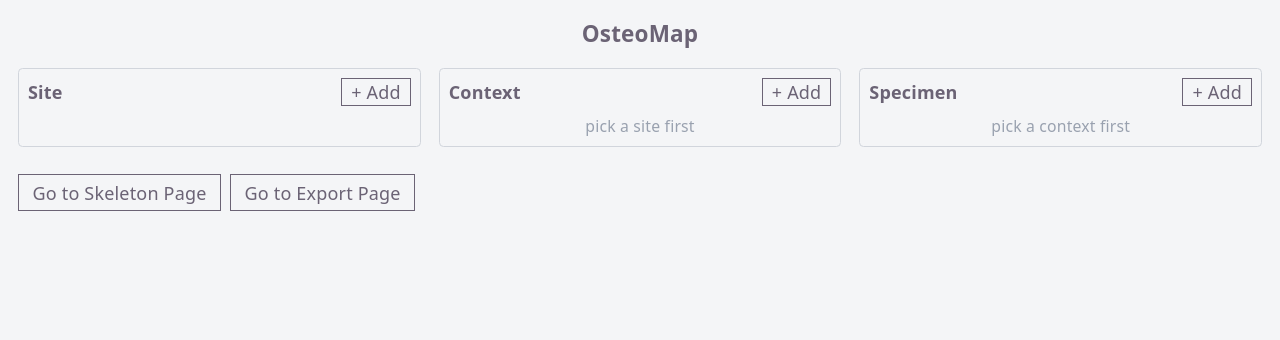
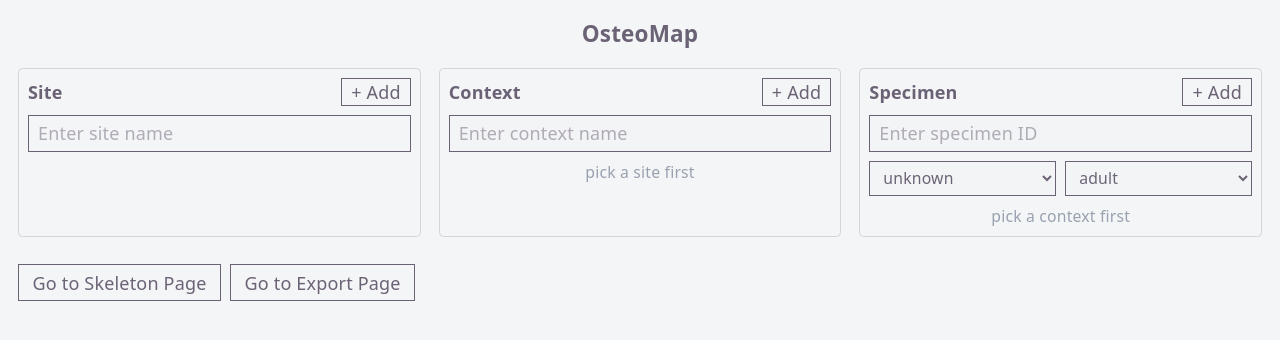
Before and after one commit to Donaks1/3200_53, a React (Vite) app in the folder osteomap/: page / in a window 1280 px wide. Shown: the top 340 px of the page. Built offline with nearby package versions, Linux system fonts and the light colour scheme.

Commit message:
Madee site/context/specimen entry reliable by replacing window prompts with inline form inputs

```diff
--- /dev/null
+++ b/osteomap/src/db/id.ts
@@ -0,0 +1,22 @@
+export function createId(): string {
+  const cryptoApi = globalThis.crypto
+
+  if (cryptoApi?.randomUUID) {
+    return cryptoApi.randomUUID()
+  }
+
+  if (cryptoApi?.getRandomValues) {
+    const bytes = new Uint8Array(16)
+    cryptoApi.getRandomValues(bytes)
+
+    // RFC 4122 v4 formatting bits
+    bytes[6] = (bytes[6] & 0x0f) | 0x40
+    bytes[8] = (bytes[8] & 0x3f) | 0x80
+
+    const hex = Array.from(bytes, (byte) => byte.toString(16).padStart(2, '0'))
+    return `${hex.slice(0, 4).join('')}${hex.slice(4, 6).join('')}-${hex.slice(6, 8).join('')}-${hex.slice(8, 10).join('')}-${hex.slice(10, 12).join('')}-${hex.slice(12, 16).join('')}`
+  }
+
+  const random = () => Math.floor((1 + Math.random()) * 0x10000).toString(16).slice(1)
+  return `${random()}${random()}-${random()}-${random()}-${random()}-${random()}${random()}${random()}`
+}
--- a/osteomap/src/db/siteOperation.ts
+++ b/osteomap/src/db/siteOperation.ts
@@ -1,9 +1,10 @@
 import { db } from "./db";
 import type { SiteRecord } from "./types";
+import { createId } from "./id";
 
 export async function createSite(siteName: string): Promise<SiteRecord> {
     const site: SiteRecord = {
-        siteId: crypto.randomUUID(),
+        siteId: createId(),
         siteName,
     };
     await db.sites.add(site);
--- a/osteomap/src/pages/HomePage.tsx
+++ b/osteomap/src/pages/HomePage.tsx
@@ -9,6 +9,12 @@ function HomePage({ onNavigate }: { onNavigate: NavigateFn }) {
   const [sites, setSites] = useState<SiteRecord[]>([])
   const [contexts, setContexts] = useState<ContextRecord[]>([])
   const [cases, setCases] = useState<CaseRecord[]>([])
+
+  const [newSiteName, setNewSiteName] = useState('')
+  const [newContextName, setNewContextName] = useState('')
+  const [newCaseName, setNewCaseName] = useState('')
+  const [newCaseSex, setNewCaseSex] = useState('unknown')
+  const [newCaseAgeGroup, setNewCaseAgeGroup] = useState<AgeGroup>('adult')
 
   const [siteId, setSiteId] = useState<string | null>(null)
   const [contextId, setContextId] = useState<string | null>(null)
@@ -34,10 +40,11 @@ function HomePage({ onNavigate }: { onNavigate: NavigateFn }) {
 
   // --- Site buttons ---
   async function addSite() {
-    const name = window.prompt('Site name?')
+    const name = newSiteName.trim()
     if (!name) return
     const site = await createSite(name)
     setSites((prev) => [...prev, site])
+    setNewSiteName('')
   }
 
   async function editSite(id: string) {
@@ -64,10 +71,11 @@ function HomePage({ onNavigate }: { onNavigate: NavigateFn }) {
   // --- Context buttons ---
   async function addContext() {
     if (!currentSite) return
-    const name = window.prompt('Context name?')
+    const name = newContextName.trim()
     if (!name) return
     const newContext = await createContext(name, currentSite.siteId)
     setContexts((prev) => [...prev, newContext])
+    setNewContextName('')
   }
 
   async function editContext(id: string) {
@@ -95,15 +103,18 @@ function HomePage({ onNavigate }: { onNavigate: NavigateFn }) {
 
   //Case buttons
   async function addCase() {
-    if (!currentSite || !currentContext) return
-    const name = window.prompt('Case name?')
+    if (!currentContext) return
+    const name = newCaseName.trim()
     if (!name) return
-    const sex = window.prompt('Sex? (male/female/unknown)') ?? 'unknown'
-    const ageGroup = window.prompt('Age group? (infant/child/adolescent/adult)') as AgeGroup
+    const sex = newCaseSex
+    const ageGroup = newCaseAgeGroup
 
 
     const newCase = await createCase(currentContext.contextId, { caseName: name, sex, ageGroup })
     setCases((prev) => [...prev, newCase])
+    setNewCaseName('')
+    setNewCaseSex('unknown')
+    setNewCaseAgeGroup('adult')
   }
 
   async function editCase(id: string) {
@@ -144,6 +155,20 @@ function HomePage({ onNavigate }: { onNavigate: NavigateFn }) {
               + Add
             </button>
           </div>
+          <input
+            type="text"
+            value={newSiteName}
+            onChange={(event) => setNewSiteName(event.target.value)}
+            onKeyDown={(event) => {
+              if (event.key === 'Enter') {
+                event.preventDefault()
+                void addSite()
+              }
+            }}
+            className="mb-2 w-full border px-2 py-1 text-sm"
+            placeholder="Enter site name"
+            aria-label="Site name"
+          />
           {sites.map((s) => (
             <div key={s.siteId} className="flex items-center gap-1 mb-1">
               <button
@@ -178,6 +203,21 @@ function HomePage({ onNavigate }: { onNavigate: NavigateFn }) {
               + Add
             </button>
           </div>
+          <input
+            type="text"
+            value={newContextName}
+            onChange={(event) => setNewContextName(event.target.value)}
+            onKeyDown={(event) => {
+              if (event.key === 'Enter') {
+                event.preventDefault()
+                void addContext()
+              }
+            }}
+            className="mb-2 w-full border px-2 py-1 text-sm disabled:bg-gray-100"
+            placeholder="Enter context name"
+            aria-label="Context name"
+            disabled={!currentSite}
+          />
           {!currentSite && <p className="text-sm text-gray-400">pick a site first</p>}
           {contexts.map((c) => (
             <div key={c.contextId} className="flex items-center gap-1 mb-1">
@@ -212,6 +252,46 @@ function HomePage({ onNavigate }: { onNavigate: NavigateFn }) {
             <button className="border px-2 text-sm" onClick={addCase} disabled={!currentContext}>
               + Add
             </button>
+          </div>
+          <input
+            type="text"
+            value={newCaseName}
+            onChange={(event) => setNewCaseName(event.target.value)}
+            onKeyDown={(event) => {
+              if (event.key === 'Enter') {
+                event.preventDefault()
+                void addCase()
+              }
+            }}
+            className="mb-2 w-full border px-2 py-1 text-sm disabled:bg-gray-100"
+            placeholder="Enter specimen ID"
+            aria-label="Specimen ID"
+            disabled={!currentContext}
+          />
+          <div className="mb-2 flex gap-2">
+            <select
+              value={newCaseSex}
+              onChange={(event) => setNewCaseSex(event.target.value)}
+              className="w-full border px-2 py-1 text-sm disabled:bg-gray-100"
+              aria-label="Specimen sex"
+              disabled={!currentContext}
+            >
+              <option value="unknown">unknown</option>
+              <option value="female">female</option>
+              <option value="male">male</option>
+            </select>
+            <select
+              value={newCaseAgeGroup}
+              onChange={(event) => setNewCaseAgeGroup(event.target.value as AgeGroup)}
+              className="w-full border px-2 py-1 text-sm disabled:bg-gray-100"
+              aria-label="Specimen age group"
+              disabled={!currentContext}
+            >
+              <option value="infant">infant</option>
+              <option value="child">child</option>
+              <option value="adolescent">adolescent</option>
+              <option value="adult">adult</option>
+            </select>
           </div>
           {!currentContext && <p className="text-sm text-gray-400">pick a context first</p>}
           {cases.map((cas) => (
```
